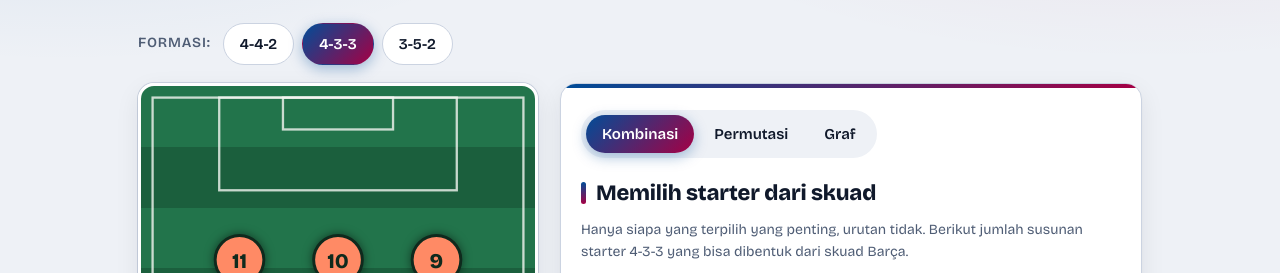
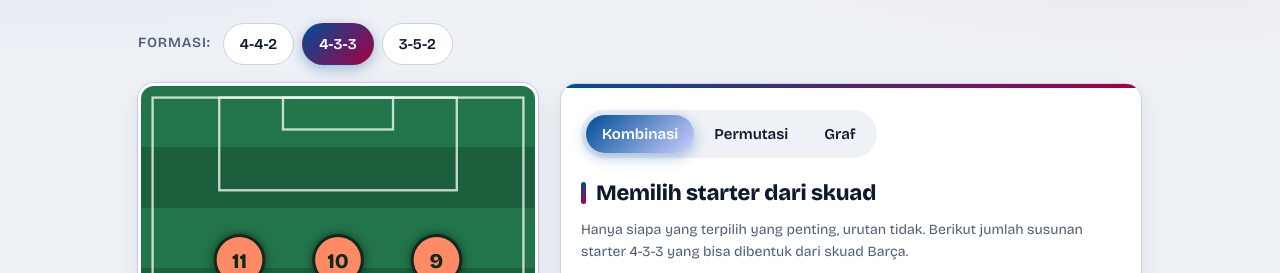
Before and after one commit to Kitamin199/Football_tactical, a plain HTML site: page index.html in a window 1280 px wide. Shown: the part 154-427 px from the top of the page. Drawn offline with nearby package versions, Linux system fonts and the light colour scheme.

Commit message:
Change selected tab button background gradient color

```diff
--- a/css/tata-letak.css
+++ b/css/tata-letak.css
@@ -8,6 +8,6 @@ main{max-width:1040px;margin:18px auto 48px;padding:0 18px;display:grid;grid-tem
 
 [role=tablist]{display:flex;gap:4px;flex-wrap:wrap;margin:6px 0 18px;background:var(--bg);padding:5px;border-radius:999px;width:fit-content;max-width:100%}
 [role=tablist] button{border:0;background:transparent;padding:7px 16px}
-[role=tablist] button[aria-selected="true"]{background:linear-gradient(135deg,#004d98,#a50044);color:#fff}
+[role=tablist] button[aria-selected="true"]{background:linear-gradient(135deg,#004d98,#cbcfff);color:#fff}
 [role=tablist] button:hover{box-shadow:none;transform:none;background:var(--card)}
-[role=tablist] button[aria-selected="true"]:hover{background:linear-gradient(135deg,#004d98,#a50044)}
+[role=tablist] button[aria-selected="true"]:hover{background:linear-gradient(135deg,#004d98,#cbcfff)}
```
